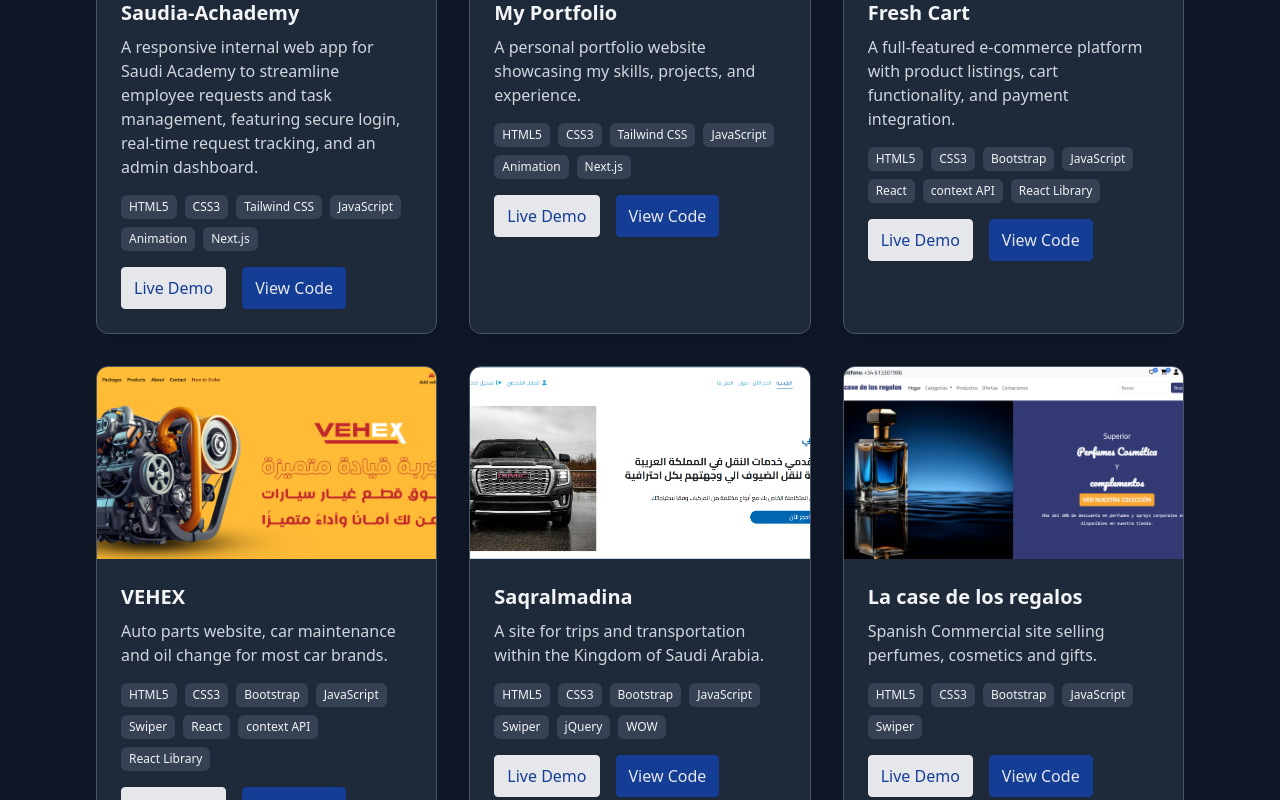
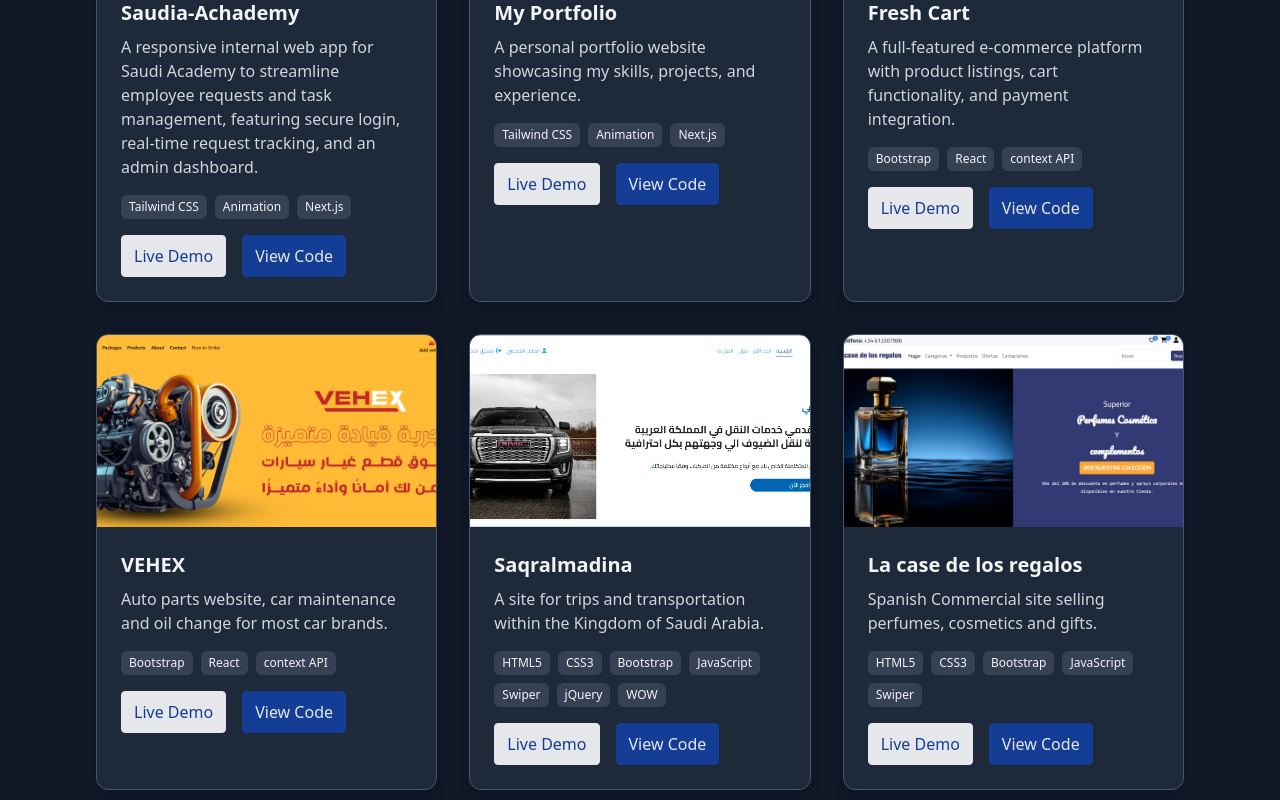
Before and after one commit to MohamedElrewiny/New-Portfolio, a Next.js app: page / in a window 1280 px wide. Shown: the part 2820-3620 px from the top of the page. Built offline with nearby package versions, Linux system fonts and the light colour scheme.

Commit message:
Refactor project technology lists to remove redundant entries for improved clarity

```diff
--- a/src/app/constants/projects.js
+++ b/src/app/constants/projects.js
@@ -5,14 +5,7 @@ export const projects = [
     description:
       "A responsive internal web app for Saudi Academy to streamline employee requests and task management, featuring secure login, real-time request tracking, and an admin dashboard.",
     image: "/next/saudia_acadimi.png",
-    technologies: [
-      "HTML5",
-      "CSS3",
-      "Tailwind CSS",
-      "JavaScript",
-      "Animation",
-      "Next.js",
-    ],
+    technologies: ["Tailwind CSS", "Animation", "Next.js"],
     demoUrl: "https://saudia-achademy.vercel.app/",
     codeUrl: "https://github.com/MohamedElrewiny/Saudia-Achademy",
   },
@@ -22,14 +15,7 @@ export const projects = [
     description:
       "A personal portfolio website showcasing my skills, projects, and experience.",
     image: "/next/my-portfolio.png",
-    technologies: [
-      "HTML5",
-      "CSS3",
-      "Tailwind CSS",
-      "JavaScript",
-      "Animation",
-      "Next.js",
-    ],
+    technologies: ["Tailwind CSS", "Animation", "Next.js"],
     demoUrl: "https://new-portfolio-fawn-xi.vercel.app/",
     codeUrl: "https://github.com/MohamedElrewiny/New-Portfolio",
   },
@@ -39,15 +25,7 @@ export const projects = [
     description:
       "A full-featured e-commerce platform with product listings, cart functionality, and payment integration.",
     image: "/react/e-commerce.PNG",
-    technologies: [
-      "HTML5",
-      "CSS3",
-      "Bootstrap",
-      "JavaScript",
-      "React",
-      "context API",
-      "React Library",
-    ],
+    technologies: ["Bootstrap", "React", "context API"],
     demoUrl: "https://mohamedelrewiny.github.io/Fresh-Cart/",
     codeUrl: "https://github.com/MohamedElrewiny/Fresh-Cart",
   },
@@ -57,16 +35,7 @@ export const projects = [
     description:
       "Auto parts website, car maintenance and oil change for most car brands.",
     image: "/react/vehex.png",
-    technologies: [
-      "HTML5",
-      "CSS3",
-      "Bootstrap",
-      "JavaScript",
-      "Swiper",
-      "React",
-      "context API",
-      "React Library",
-    ],
+    technologies: ["Bootstrap", "React", "context API"],
     demoUrl: "https://mohamedelrewiny.github.io/VEHEX/",
     codeUrl: "https://github.com/MohamedElrewiny/VEHEX",
   },
@@ -134,7 +103,7 @@ export const projects = [
     title: "Routing Test",
     description: "Routing for Testing.",
     image: "/react/task.PNG",
-    technologies: ["HTML5", "CSS3", "JavaScript", "React"],
+    technologies: ["React"],
     demoUrl: "https://mohamedelrewiny.github.io/routingReactTask/#/home",
     codeUrl: "https://github.com/MohamedElrewiny/routingReactTask",
   },
@@ -152,7 +121,7 @@ export const projects = [
     id: 12,
     title: "cup-of-Tea-Animation",
     description:
-      "                Animated Hot Cup of Tea using Html & CSS only | CSS Animation Effects.",
+      "Animated Hot Cup of Tea using Html & CSS only | CSS Animation Effects.",
     image: "/css/cup-tea.png",
     technologies: ["HTML5", "CSS3", "Animation"],
     demoUrl: "https://mohamedelrewiny.github.io/cup-of-Tea-Animation/",
```
